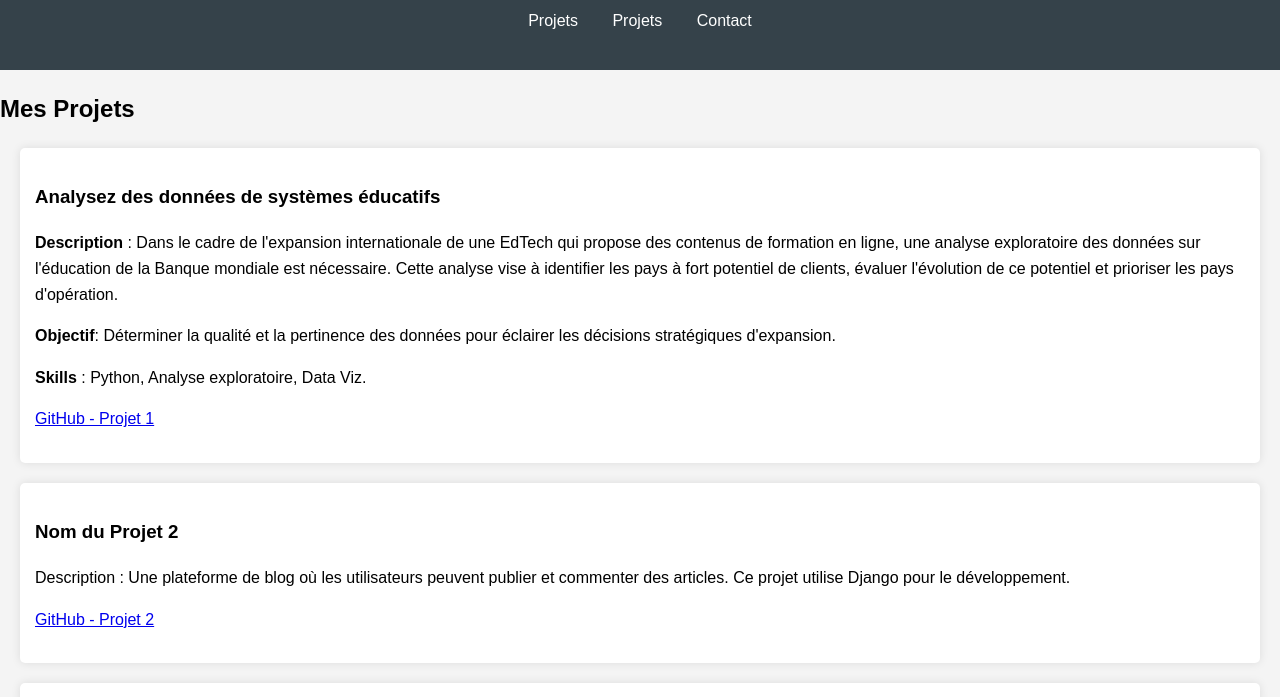
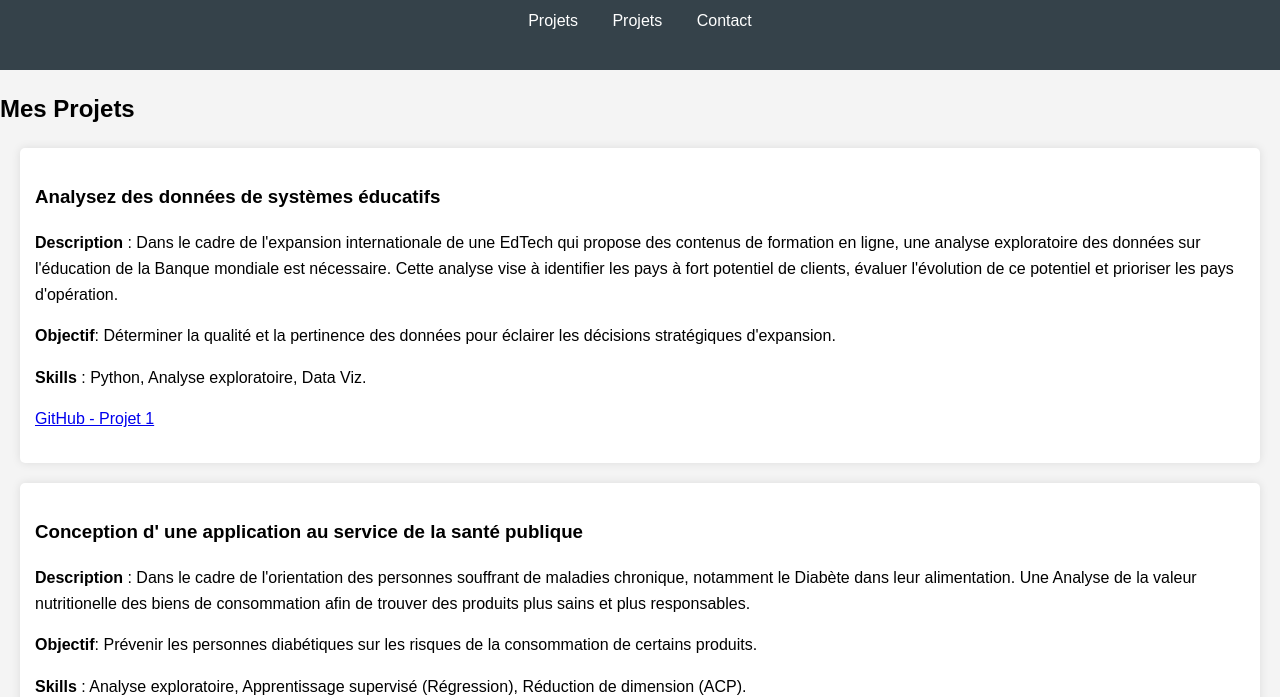
Before and after one commit to Medcos/Medcos.github.io, a plain HTML site: page index.html in a window 1280 px wide. Shown: the part 106-803 px from the top of the page. Drawn offline with Linux system fonts and the light colour scheme.

Commit message:
Update index.html

```diff
--- a/index.html
+++ b/index.html
@@ -32,8 +32,11 @@
         </div>
 
         <div class="projet">
-            <h3>Nom du Projet 2</h3>
-            <p>Description : Une plateforme de blog où les utilisateurs peuvent publier et commenter des articles. Ce projet utilise Django pour le développement.</p>
+            <h3>Conception d' une application au service de la santé publique</h3>
+            <p><strong>Description</strong> : Dans le cadre de l'orientation des personnes souffrant de maladies chronique, notamment le
+                Diabète dans leur alimentation. Une Analyse de la valeur nutritionelle des biens de consommation afin de trouver des produits plus sains et plus responsables.</p>
+            <p><strong>Objectif</strong>: Prévenir les personnes diabétiques sur les risques de la consommation de certains produits.</p>
+            <p><strong>Skills</strong> : Analyse exploratoire, Apprentissage supervisé (Régression), Réduction de dimension (ACP).</p>
             <p><a href="https://github.com/votreusername/projet2" target="_blank">GitHub - Projet 2</a></p>
         </div>
 
```
